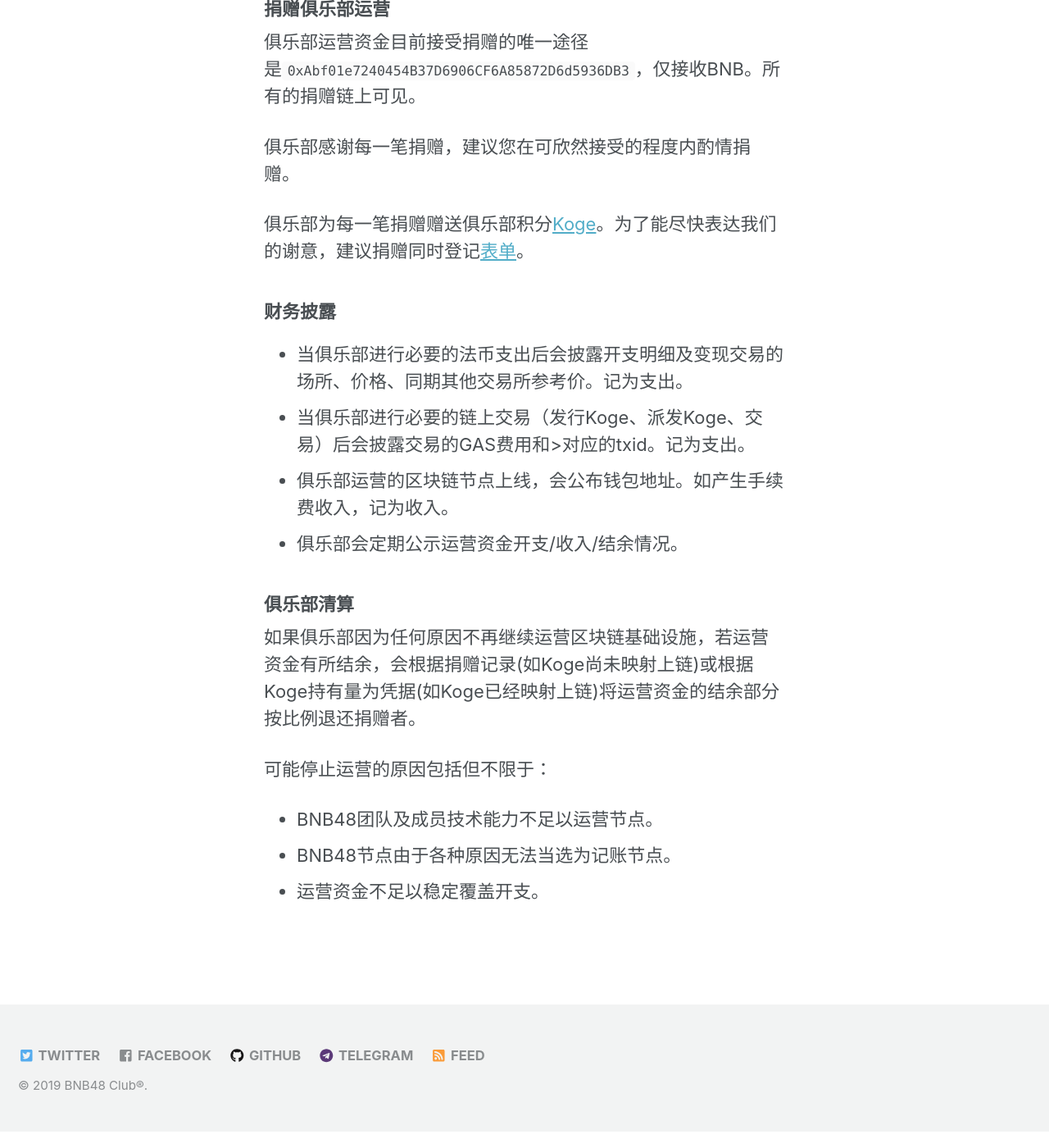
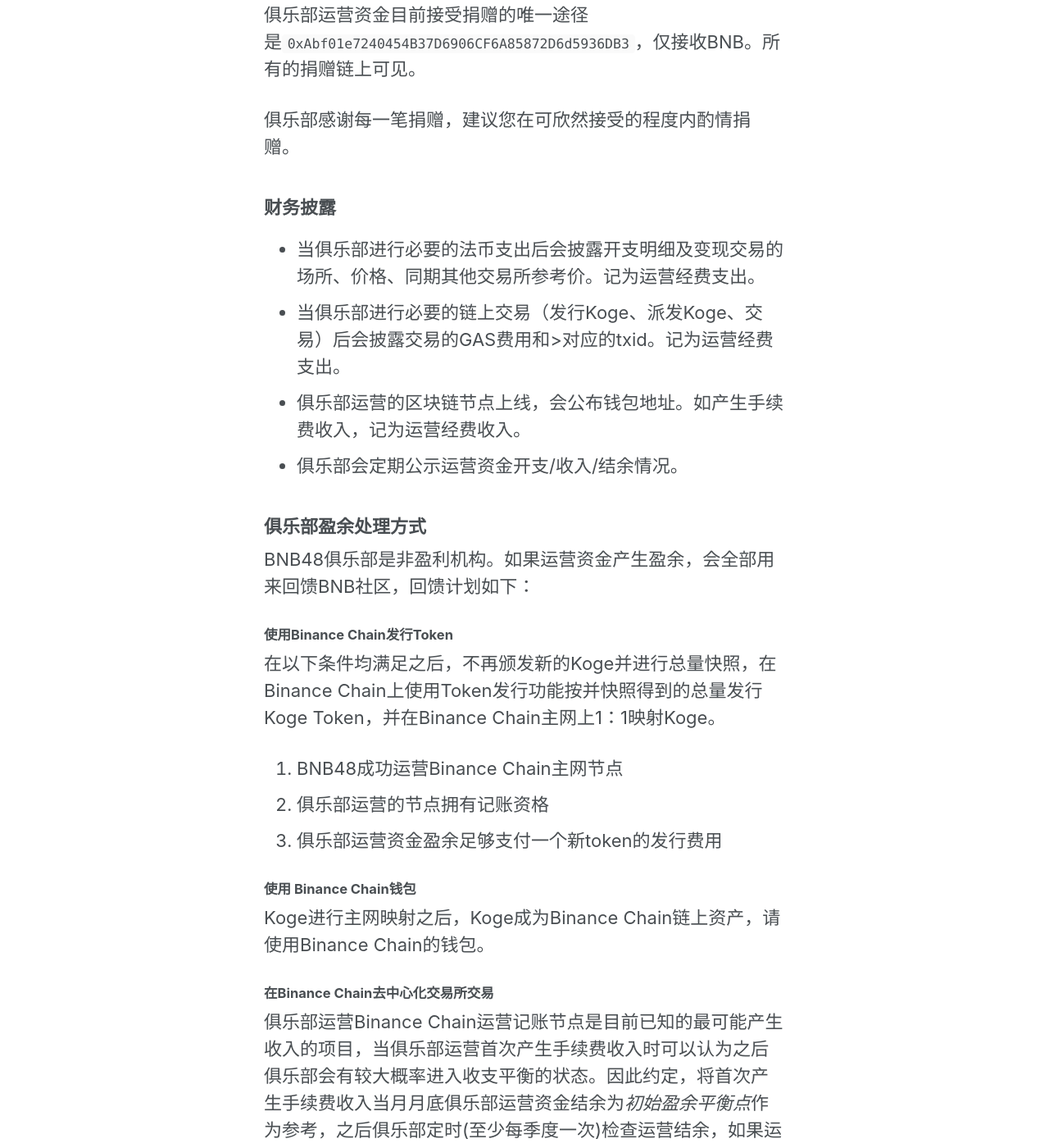
Before and after one commit to 48Club/BNB48Club.github.io, a Jekyll site: the page built from _pages/48finance.md, in a window 1280 px wide and 1400 px high, scrolled down 865 px. Shown: the whole window at 82% size. Built offline with Jekyll 4.4.1, drawn with Linux system fonts in a browser that asks for light colours; some of the changed text lies outside the part shown.

Commit message:
Update 48finance.md

```diff
--- a/_pages/48finance.md
+++ b/_pages/48finance.md
@@ -17,21 +17,40 @@
 
 等临时开支项目，各自财务独立收支，不占用俱乐部运营资金，
 
-### 捐赠俱乐部运营
+### 捐赠俱乐部
 
 俱乐部运营资金目前接受捐赠的唯一途径是`0xAbf01e7240454B37D6906CF6A85872D6d5936DB3`，仅接收BNB。所有的捐赠链上可见。
 
 俱乐部感谢每一笔捐赠，建议您在可欣然接受的程度内酌情捐赠。
 
-俱乐部为每一笔捐赠赠送俱乐部积分[Koge](./koge48)。为了能尽快表达我们的谢意，建议捐赠同时登记[表单](http://bnb48club.mikecrm.com/c3iNLGn)。
+### 财务披露
+- 当俱乐部进行必要的法币支出后会披露开支明细及变现交易的场所、价格、同期其他交易所参考价。记为运营经费支出。
+- 当俱乐部进行必要的链上交易（发行Koge、派发Koge、交易）后会披露交易的GAS费用和>对应的txid。记为运营经费支出。
+- 俱乐部运营的区块链节点上线，会公布钱包地址。如产生手续费收入，记为运营经费收入。
+- 俱乐部会定期公示运营资金开支/收入/结余情况。
 
+### 俱乐部盈余处理方式
+BNB48俱乐部是非盈利机构。如果运营资金产生盈余，会全部用来回馈BNB社区，回馈计划如下：
 
+#### 使用Binance Chain发行Token
+在以下条件均满足之后，不再颁发新的Koge并进行总量快照，在Binance Chain上使用Token发行功能按并快照得到的总量发行Koge Token，并在Binance Chain主网上1：1映射Koge。
+  1. BNB48成功运营Binance Chain主网节点
+  2. 俱乐部运营的节点拥有记账资格
+  3. 俱乐部运营资金盈余足够支付一个新token的发行费用
 
-### 财务披露
-- 当俱乐部进行必要的法币支出后会披露开支明细及变现交易的场所、价格、同期其他交易所参考价。记为支出。
-- 当俱乐部进行必要的链上交易（发行Koge、派发Koge、交易）后会披露交易的GAS费用和>对应的txid。记为支出。
-- 俱乐部运营的区块链节点上线，会公布钱包地址。如产生手续费收入，记为收入。
-- 俱乐部会定期公示运营资金开支/收入/结余情况。
+#### 使用 Binance Chain钱包
+Koge进行主网映射之后，Koge成为Binance Chain链上资产，请使用Binance Chain的钱包。
+
+#### 在Binance Chain去中心化交易所交易
+俱乐部运营Binance Chain运营记账节点是目前已知的最可能产生收入的项目，当俱乐部运营首次产生手续费收入时可以认为之后俱乐部会有较大概率进入收支平衡的状态。因此约定，将首次产生手续费收入当月月底俱乐部运营资金结余为*初始盈余平衡点*作为参考，之后俱乐部定时(至少每季度一次)检查运营结余，如果运营资金结余超过初始盈余平衡点，则用超过的部分的一半从Binance Chain去中心化交易所上购入Koge。**
+
+例如:
+_2019年6月1日BNB48运营的Binance Chain节点首次获得了记账资格，2019年6月30日当月手续费收入200BNB，服务器开支折合100BNB，上月结余9900BNB且无其他收入/开支，则当月结余为9900+200-100 = 10000BNB。则之后**每季度**查看俱乐部运营资金结余，若大于**10000BNB**，则将超出10000BNB的部分的一半用于在Binance Chain上购买Koge。_
+
+只要Koge流通量>0，就持续执行上述规则。
+
+#### 使用 Binance Chain销毁Token
+俱乐部使用运营资金盈余从去中心化交易所购买的Koge全部销毁处理。
 
 ### 俱乐部清算
 
```
Also changed, not shown: other parts of _pages/48finance.md (+1 -1 lines).
